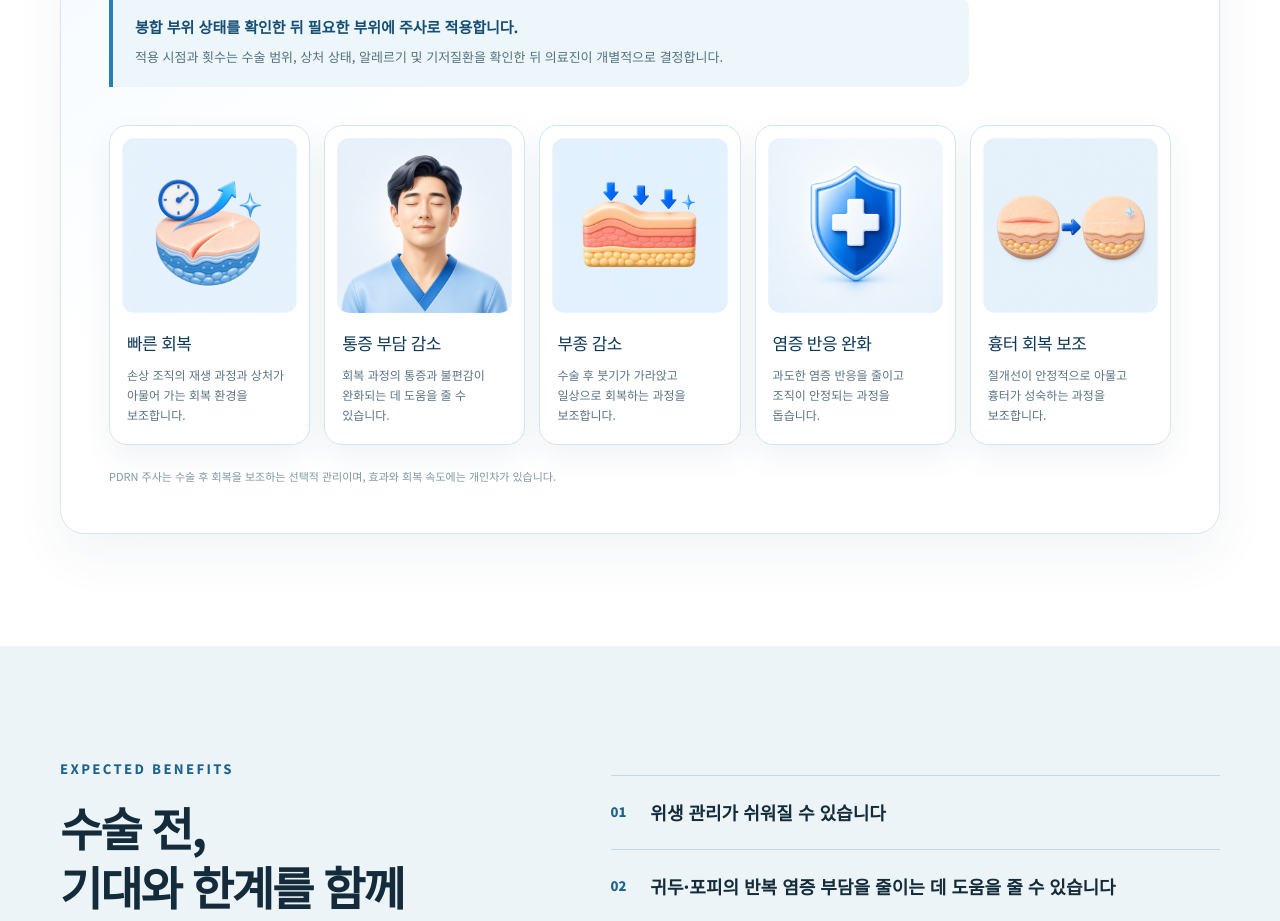
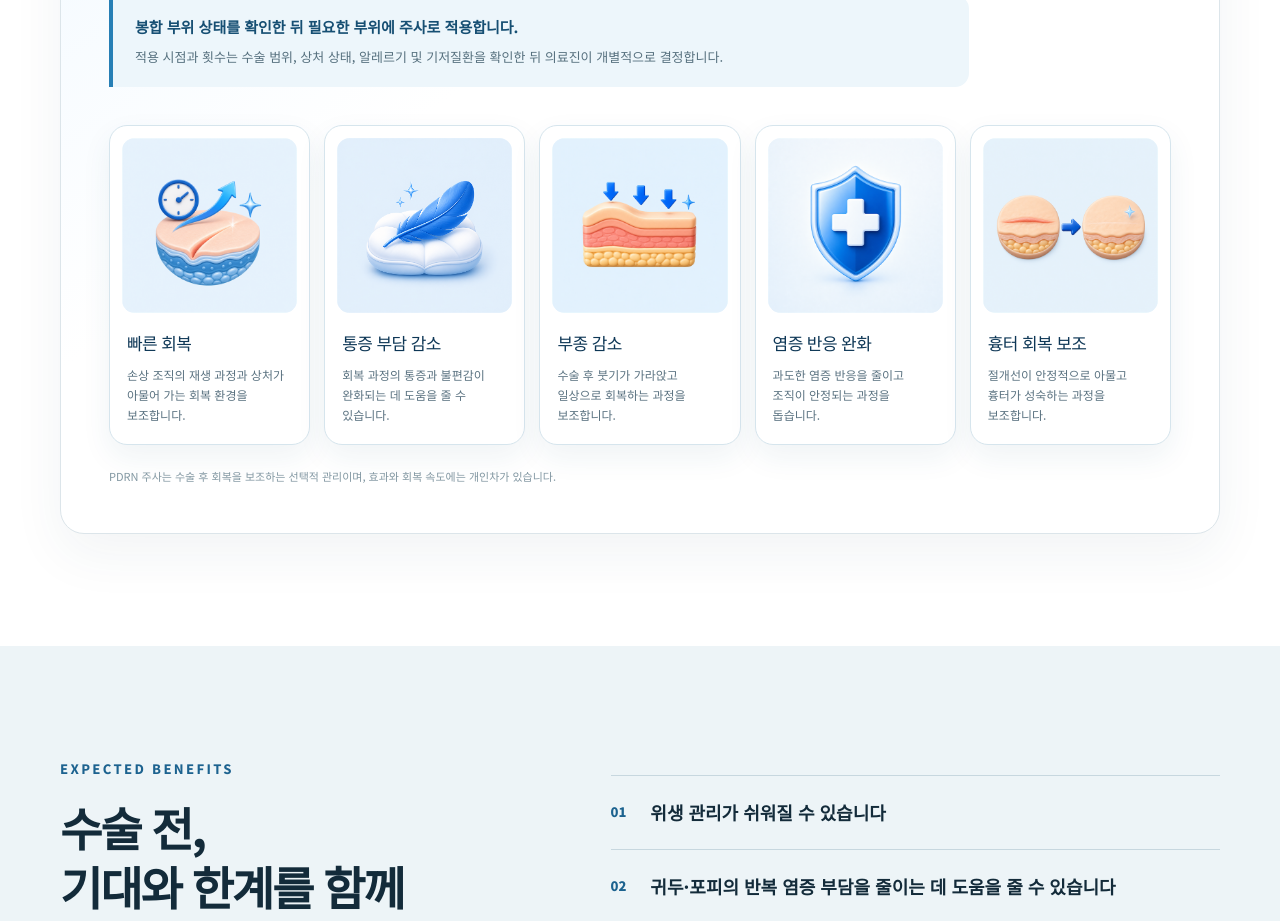
Before and after one commit to i8d8e8a8/jj-preservation-circumcision-page-preview, a Next.js app: page / in a window 1280 px wide. Shown: the part 9960-10881 px from the top of the page. Built offline with nearby package versions, Linux system fonts and the light colour scheme.

Commit message:
Replace PDRN pain card with comfort icon

```diff
--- a/app/page.tsx
+++ b/app/page.tsx
@@ -133,7 +133,7 @@ const pdrnEffects = [
   {
     title: "통증 부담 감소",
     description: "회복 과정의 통증과 불편감이 완화되는 데 도움을 줄 수 있습니다.",
-    image: "pdrn-pain-support-v1.png",
+    image: "pdrn-pain-support-v2.png",
   },
   {
     title: "부종 감소",
```
Also changed, not shown: public/generated-icons/pdrn-pain-support-v2.png (added).
